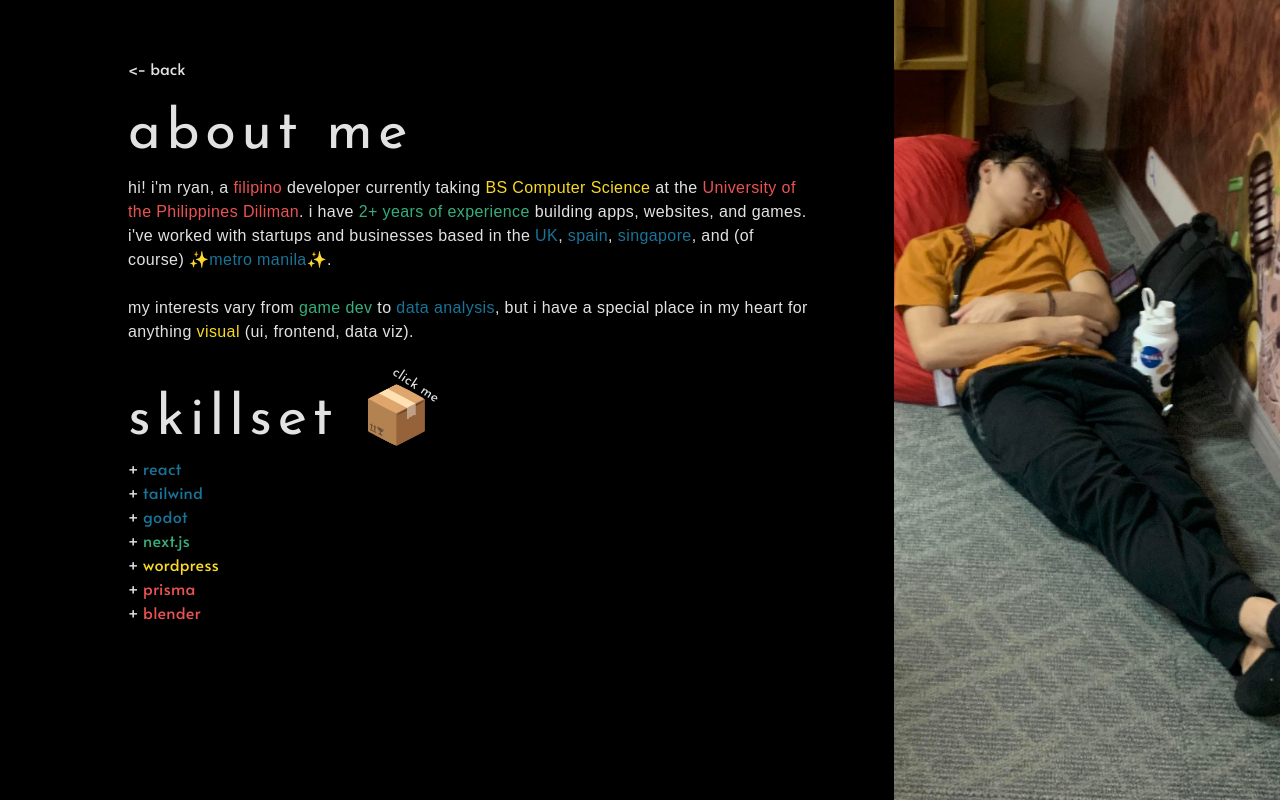
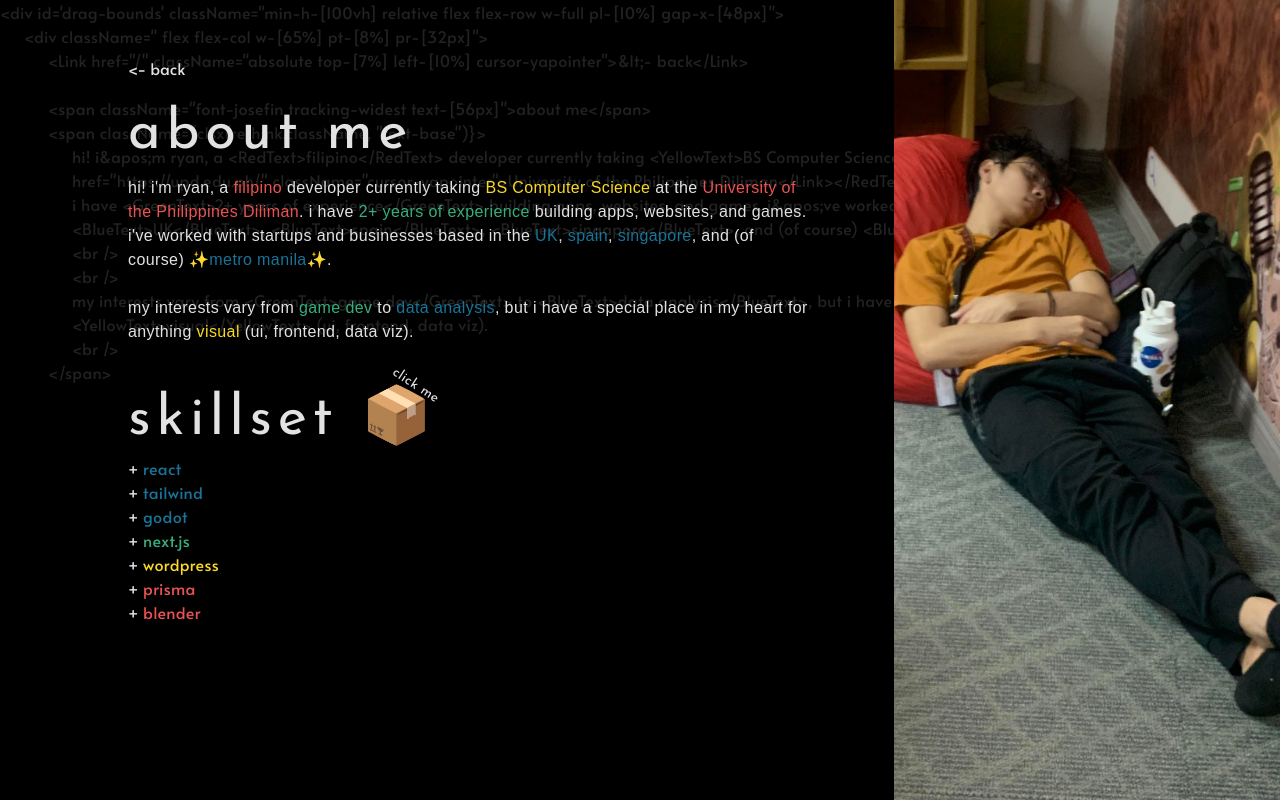
Before and after one commit to JRBuizon/JRBuizon, a Next.js app: page /about in a window 1280 px wide. Built offline with nearby package versions, Linux system fonts and the light colour scheme; a web font is replaced by a local one.

Commit message:
feat: background for about page

```diff
--- a/app/about/page.tsx
+++ b/app/about/page.tsx
@@ -64,7 +64,22 @@ export default function AboutPage() {
     })
 
     return (
-        <div className="noselect min-h-[100vh] text-yawhite relative bg-black overflow-x-clip flex flex-col w-full items-center">
+        <div className="noselect min-h-[100vh] text-yawhite relative bg-black overflow-clip flex flex-col w-full items-center">
+            <div className="absolute text-[#222] flex flex-col">
+                <span>{`<div id='drag-bounds' className="min-h-[100vh] relative flex flex-row w-full pl-[10%] gap-x-[48px]">`}</span>
+                <span className="pl-[24px]">{`<div className=" flex flex-col w-[65%] pt-[8%] pr-[32px]">`}</span>
+                <span className="pl-[48px]">{`<Link href="/" className="absolute top-[7%] left-[10%] cursor-yapointer">&lt;- back</Link>`}</span>
+                <br />
+                <span className="pl-[48px]">{`<span className="font-josefin tracking-widest text-[56px]">about me</span>`}</span>
+                <span className="pl-[48px]">{`<span className={clsx(rethink.className, "text-base")}>`}</span>
+                <span className="pl-[72px]">{`hi! i&apos;m ryan, a <RedText>filipino</RedText> developer currently taking <YellowText>BS Computer Science</YellowText> at the <RedText><Link href="https://upd.edu.ph/" className="cursor-yapointer">University of the Philippines Diliman</Link></RedText>.`}</span>
+                <span className="pl-[72px]">{`i have <GreenText>2+ years of experience</GreenText> building apps, websites, and games. i&apos;ve worked with startups and businesses based in the <BlueText>UK</BlueText>, <BlueText>spain</BlueText>, <BlueText>singapore</BlueText>, and (of course) <BlueText>✨metro manila✨</BlueText>.`}</span>
+                <span className="pl-[72px]">{`<br />`}</span>
+                <span className="pl-[72px]">{` <br />`}</span>
+                <span className="pl-[72px]">{` my interests vary from <GreenText>game dev</GreenText> to <BlueText>data analysis</BlueText>, but i have a special place in my heart for anything <YellowText>visual</YellowText> (ui, frontend, data viz).`}</span>
+                <span className="pl-[72px]">{`<br />`}</span>
+                <span className="pl-[48px]">{`</span>`}</span>
+            </div>
             <div id='drag-bounds' className="min-h-[100vh] relative flex flex-row w-full pl-[10%] gap-x-[48px]">
                 <div className=" flex flex-col w-[65%] pt-[8%] pr-[32px]">
                     <Link href="/" className="absolute top-[7%] left-[10%] cursor-yapointer">&lt;- back</Link>
@@ -99,10 +114,6 @@ export default function AboutPage() {
 
                         ]}
                     />
-
-
-
-
 
                     <DraggableObject>
                         <Image className="pointer-events-none" src={rctsvg} alt='bubble' />
--- a/app/page.tsx
+++ b/app/page.tsx
@@ -82,11 +82,11 @@ export default function Landing() {
           <span onMouseOver={() => { setCoolText(shuffleCoolText()); setTextExpanded(true); }} onMouseLeave={() => { setTextExpanded(false); }} ><span className="">hi.</span> i&apos;m ryan.</span>
           <span onMouseOver={() => { setCoolText(shuffleCoolText()); setTextExpanded(true); }} onMouseLeave={() => { setTextExpanded(false); }} className=" flex flex-row items-center gap-x-4">i develop<TypeWriterAnimation /></span>
 
-          <div className="text-[0px] flex flex-row gap-x-8 pt-4">
-            <span className="bg-yared p-2" />
-            <span className="bg-yablue p-2" />
-            <span className="bg-yayellow p-2" />
-            <span className="bg-yagreen p-2" />
+          <div className="text-[32px] leading-none flex font-bold flex-row gap-x-8 pt-4">
+            <span className="text-yared">#</span>
+            <span className="text-yablue">#</span>
+            <span className="text-yagreen">#</span>
+            <span className="text-yayellow">#</span>
           </div>
           <div onMouseEnter={() => {
             setCoolText(shuffleAboutMeText());
@@ -114,7 +114,7 @@ export default function Landing() {
 
       {/* WORKS SECTION */}
       <HorizontalScroll backwards>work experience stuff  /// work experience stuff /// work experience stuff</HorizontalScroll>
-      <HorizontalScroll>work experience stuff  /// work experience stuff /// work experience stuff</HorizontalScroll>
+      <HorizontalScroll className="text-yared">work experience stuff  /// work experience stuff /// work experience stuff</HorizontalScroll>
       <div className="gap-y-12 flex flex-col items-start w-full px-[10%] pt-[3%] pb-[5%]">
         <div className="flex flex-col items-start w-full">
           {/* KINHUB SECTION */}
@@ -218,8 +218,8 @@ export default function Landing() {
       </div >
 
       {/* CONTACT SECTION */}
-      <HorizontalScroll backwards>cool, i made that /// cool, i made that /// cool, i made that</HorizontalScroll>
-      <HorizontalScroll>cool, i made that /// cool, i made that /// cool, i made that</HorizontalScroll>
+      <HorizontalScroll className="text-yagreen" backwards>cool, i made that /// cool, i made that /// cool, i made that</HorizontalScroll>
+      <HorizontalScroll className="text-yablue">cool, i made that /// cool, i made that /// cool, i made that</HorizontalScroll>
 
       <div className="gap-y-12 flex flex-col items-start w-full px-[10%] pt-[3%] pb-[5%]">
 
```
